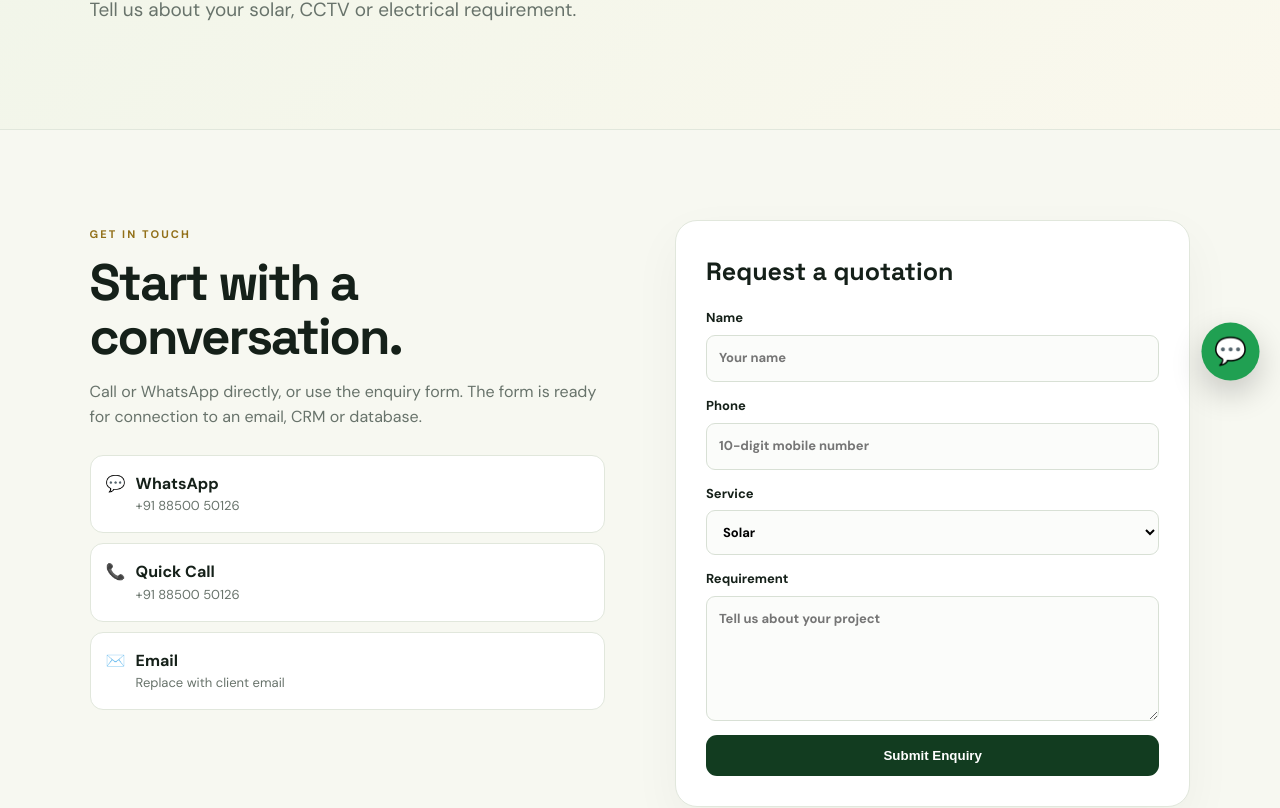
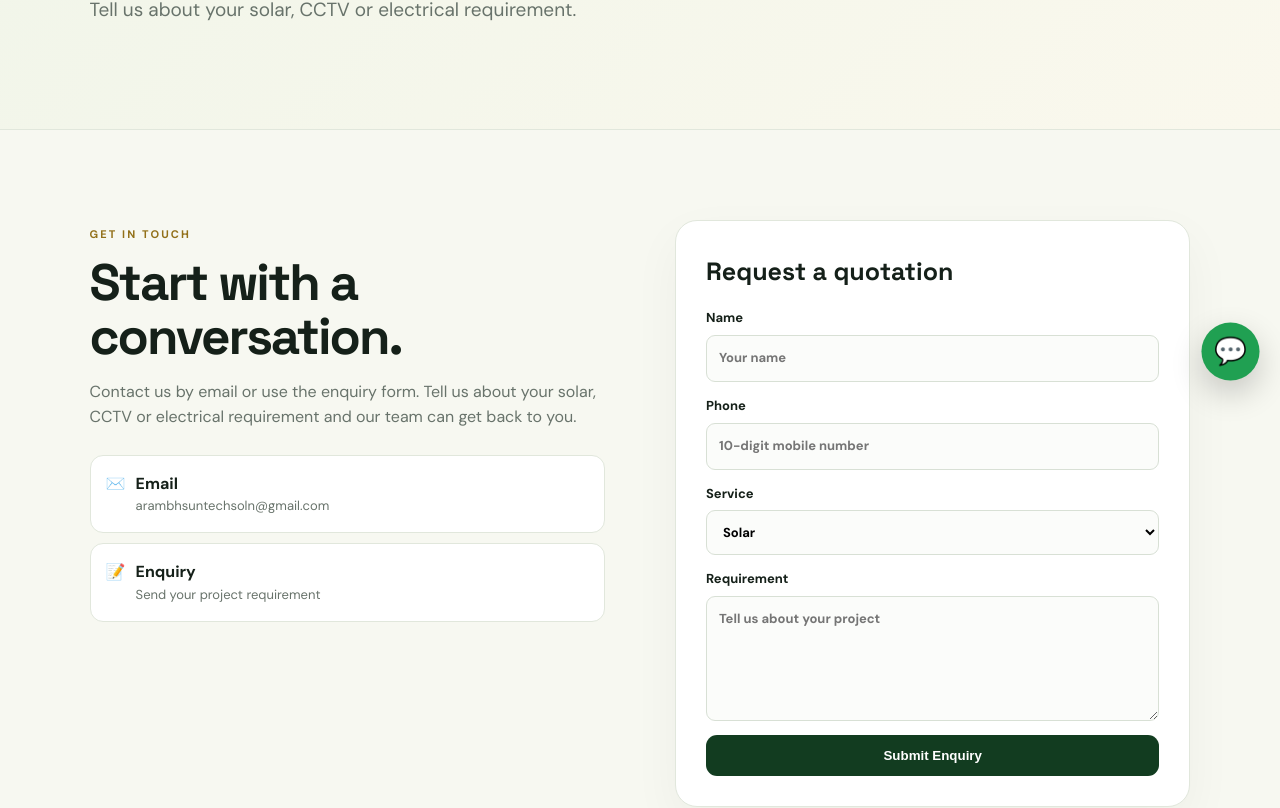
Before and after one commit to ankitamhasade/solar_website, a Next.js app: page /solar_website/contact in a window 1280 px wide. Shown: the part 399-1207 px from the top of the page. Built offline with nearby package versions, Linux system fonts and the light colour scheme.

Commit message:
Update contact.js

```diff
--- a/pages/contact.js
+++ b/pages/contact.js
@@ -1,4 +1,168 @@
-import {useState} from "react"; import Layout from "../components/Layout"; import Reveal from "../components/Reveal";
-export default function Contact(){const [sent,setSent]=useState(false); const submit=e=>{e.preventDefault();setSent(true)}; return <Layout active="contact"><section className="page-hero"><span className="eyebrow">CONTACT</span><h1>Let's build your <em>next project.</em></h1><p>Tell us about your solar, CCTV or electrical requirement.</p></section>
-<section className="contact-section"><Reveal><div className="contact-copy"><span className="eyebrow">GET IN TOUCH</span><h2>Start with a conversation.</h2><p>Call or WhatsApp directly, or use the enquiry form. The form is ready for connection to an email, CRM or database.</p><div className="contact-box"><a href="https://wa.me/918850050126">💬 <b>WhatsApp</b><span>+91 88500 50126</span></a><a href="tel:+918850050126">📞 <b>Quick Call</b><span>+91 88500 50126</span></a><a href="mailto:hello@example.com">✉️ <b>Email</b><span>Replace with client email</span></a></div></div></Reveal>
-<Reveal><form className="form" onSubmit={submit}><h3>Request a quotation</h3><label>Name<input required placeholder="Your name"/></label><label>Phone<input required type="tel" placeholder="10-digit mobile number"/></label><label>Service<select defaultValue="Solar"><option>Solar</option><option>CCTV</option><option>Electrical Work</option><option>Solar + CCTV + Electrical</option></select></label><label>Requirement<textarea required placeholder="Tell us about your project"></textarea></label><button className="btn primary" type="submit">Submit Enquiry</button>{sent&&<div className="success">✓ Enquiry captured successfully in this demo. Connect the form backend before production.</div>}</form></Reveal></section></Layout>}
+import { useState } from "react";
+import Layout from "../components/Layout";
+import Reveal from "../components/Reveal";
+
+export default function Contact() {
+  const [sent, setSent] = useState(false);
+
+  const submit = (e) => {
+    e.preventDefault();
+    setSent(true);
+  };
+
+  return (
+    <Layout active="contact">
+
+      <section className="page-hero">
+        <span className="eyebrow">CONTACT</span>
+
+        <h1>
+          Let's build your <em>next project.</em>
+        </h1>
+
+        <p>
+          Tell us about your solar, CCTV or electrical requirement.
+        </p>
+      </section>
+
+
+      <section className="contact-section">
+
+        <Reveal>
+
+          <div className="contact-copy">
+
+            <span className="eyebrow">
+              GET IN TOUCH
+            </span>
+
+            <h2>
+              Start with a conversation.
+            </h2>
+
+            <p>
+              Contact us by email or use the enquiry form.
+              Tell us about your solar, CCTV or electrical
+              requirement and our team can get back to you.
+            </p>
+
+
+            <div className="contact-box">
+
+              <a href="mailto:arambhsuntechsoln@gmail.com">
+                ✉️
+                <b>Email</b>
+                <span>
+                  arambhsuntechsoln@gmail.com
+                </span>
+              </a>
+
+              <a href="/contact">
+                📝
+                <b>Enquiry</b>
+                <span>
+                  Send your project requirement
+                </span>
+              </a>
+
+            </div>
+
+          </div>
+
+        </Reveal>
+
+
+        <Reveal>
+
+          <form
+            className="form"
+            onSubmit={submit}
+          >
+
+            <h3>
+              Request a quotation
+            </h3>
+
+
+            <label>
+              Name
+
+              <input
+                required
+                placeholder="Your name"
+              />
+            </label>
+
+
+            <label>
+              Phone
+
+              <input
+                required
+                type="tel"
+                placeholder="10-digit mobile number"
+              />
+            </label>
+
+
+            <label>
+              Service
+
+              <select defaultValue="Solar">
+
+                <option>
+                  Solar
+                </option>
+
+                <option>
+                  CCTV
+                </option>
+
+                <option>
+                  Electrical Work
+                </option>
+
+                <option>
+                  Solar + CCTV + Electrical
+                </option>
+
+              </select>
+
+            </label>
+
+
+            <label>
+              Requirement
+
+              <textarea
+                required
+                placeholder="Tell us about your project"
+              ></textarea>
+
+            </label>
+
+
+            <button
+              className="btn primary"
+              type="submit"
+            >
+              Submit Enquiry
+            </button>
+
+
+            {sent && (
+              <div className="success">
+                ✓ Enquiry captured successfully in this demo.
+                Connect the form backend before production.
+              </div>
+            )}
+
+          </form>
+
+        </Reveal>
+
+      </section>
+
+    </Layout>
+  );
+}
```
